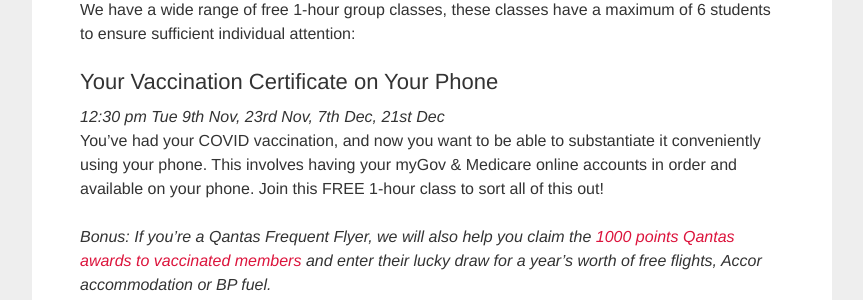
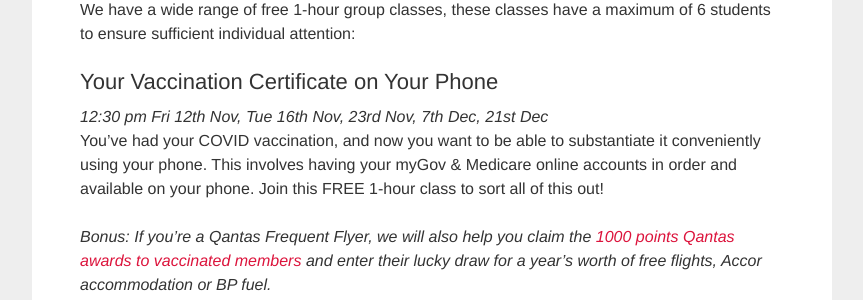
Before and after one commit to auxellbs/splconline.github.io, a Jekyll site: the page built from index.md, in a window 1280 px wide and 900 px high, scrolled down 920 px. Shown: the part 152-452 px from the top of the window, without its empty margins (208-1071 px from the left). Built offline with Jekyll 4.4.1, drawn with Linux system fonts in a browser that asks for light colours.

Commit message:
Update index.md

```diff
--- a/index.md
+++ b/index.md
@@ -22,7 +22,7 @@
 We have a wide range of free 1-hour group classes, these classes have a maximum of 6 students to ensure sufficient individual attention:
 
 ### Your Vaccination Certificate on Your Phone
-*12:30 pm Tue 9th Nov, 23rd Nov, 7th Dec, 21st Dec*
+*12:30 pm Fri 12th Nov, Tue 16th Nov, 23rd Nov, 7th Dec, 21st Dec*
 You've had your COVID vaccination, and now you want to be able to substantiate it conveniently using your phone. This involves having your myGov & Medicare online accounts in order and available on your phone. Join this FREE 1-hour class to sort all of this out!
 
 *Bonus: If you're a Qantas Frequent Flyer, we will also help you claim the [1000 points Qantas awards to vaccinated members](https://www.qantas.com/au/en/frequent-flyer/member-offers/been-vaccinated-be-rewarded.html){:target="_blank"} and enter their lucky draw for a year's worth of free flights, Accor accommodation or BP fuel.*
```
